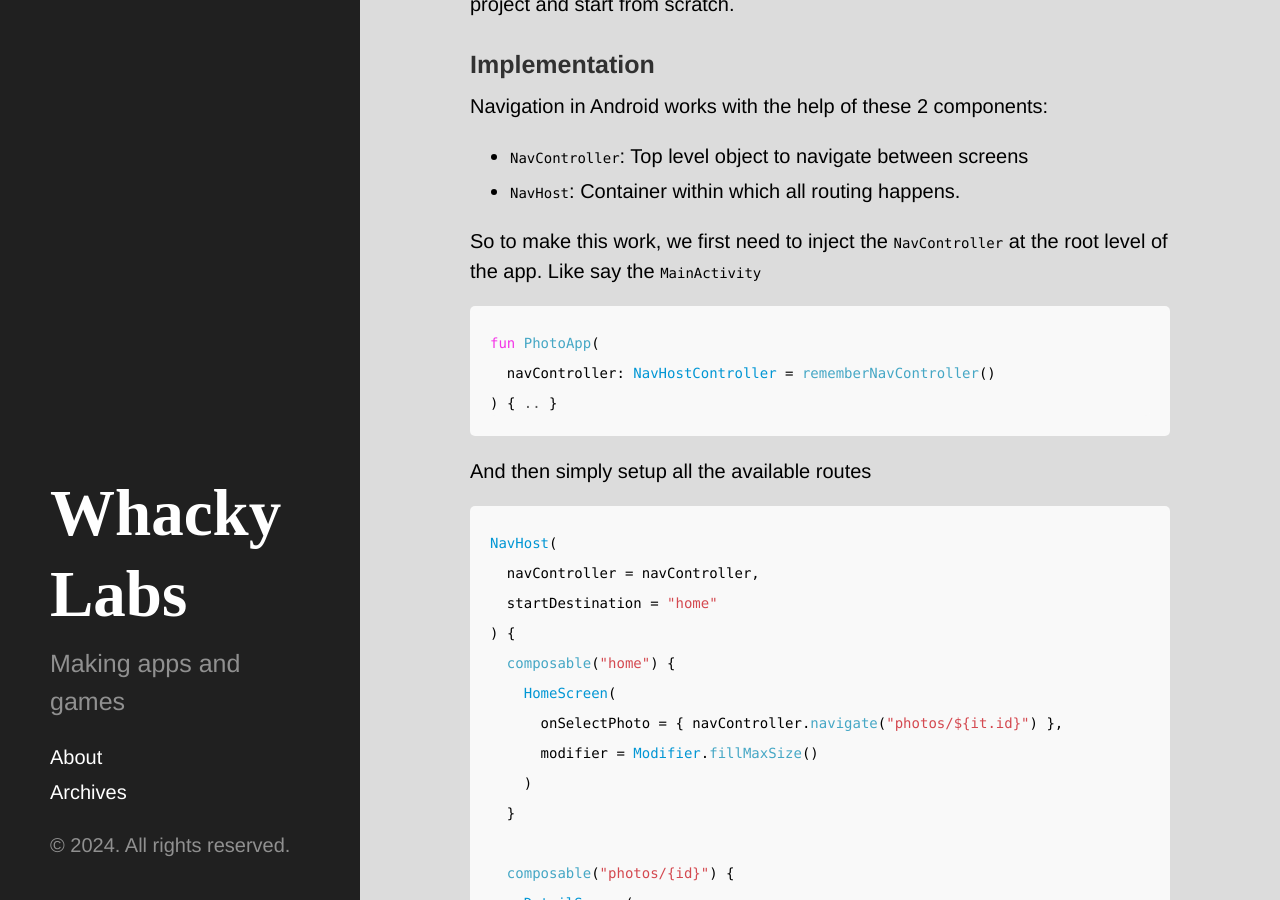
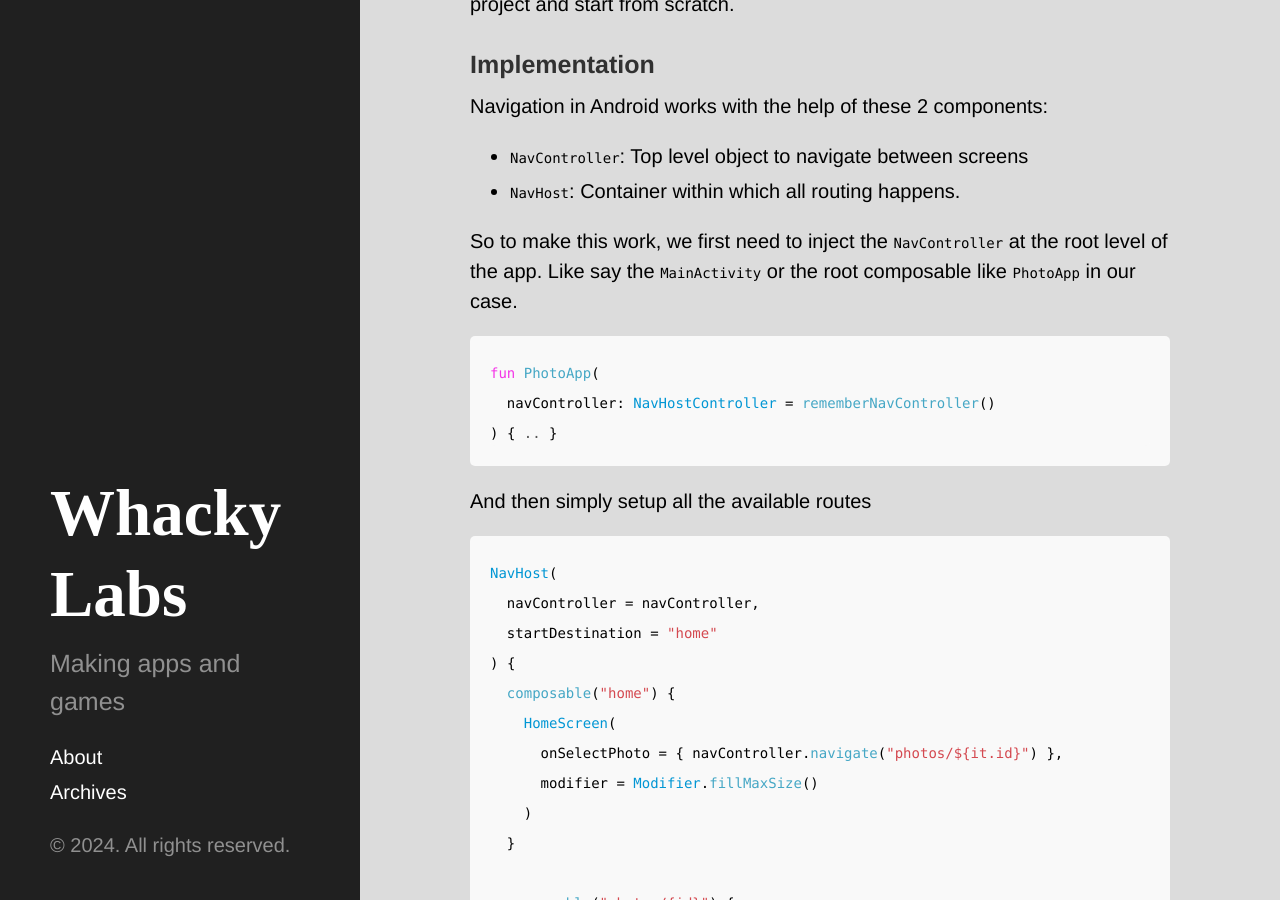
Before and after one commit to chunkyguy/chunkyguy.github.io, a Jekyll site: the page built from _posts/2024-08-17-jetpack-compose-navigation.md, in a window 1280 px wide and 900 px high, scrolled down 1682 px. Built offline with Jekyll 4.4.1, drawn with Linux system fonts in a browser that asks for light colours.

Commit message:
Update 2024-08-17-jetpack-compose-navigation.md

````diff
--- a/_posts/2024-08-17-jetpack-compose-navigation.md
+++ b/_posts/2024-08-17-jetpack-compose-navigation.md
@@ -53,7 +53,7 @@ Navigation in Android works with the help of these 2 components:
 - `NavController`: Top level object to navigate between screens
 - `NavHost`: Container within which all routing happens.
 
-So to make this work, we first need to inject the `NavController` at the root level of the app. Like say the `MainActivity`
+So to make this work, we first need to inject the `NavController` at the root level of the app. Like say the `MainActivity` or the root composable like `PhotoApp` in our case.
 
 ```kotlin
 fun PhotoApp(
````
